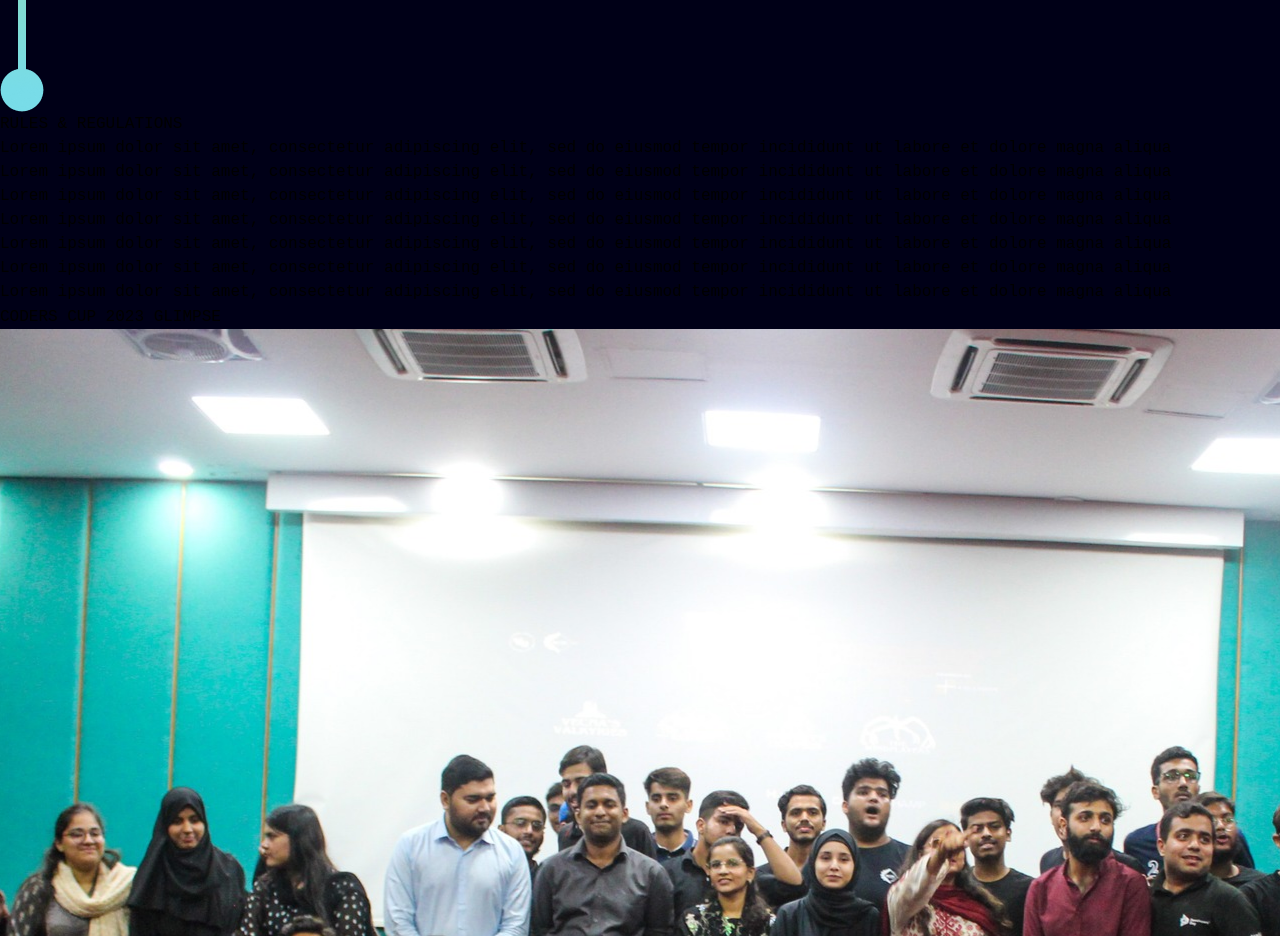
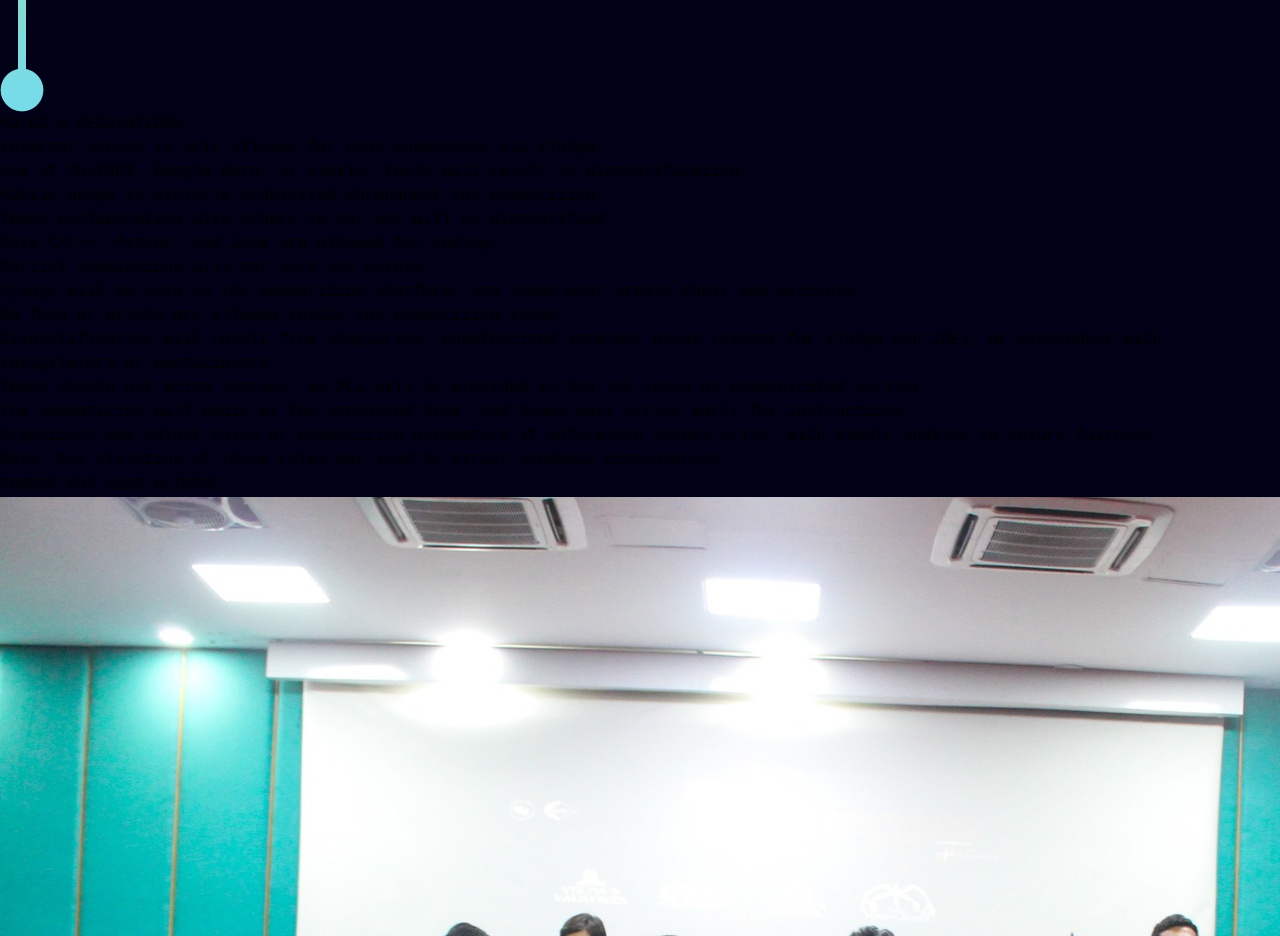
Before and after one commit to sunnyallana/acm-nuces-web-app, a React (Vite) app: page /event-flow in a window 1280 px wide. Shown: the part 3600-4536 px from the top of the page. Built offline with nearby package versions, Linux system fonts and the light colour scheme.

Commit message:
Revised content

```diff
--- a/src/components/GlobalComponents/FooterComponent.jsx
+++ b/src/components/GlobalComponents/FooterComponent.jsx
@@ -86,7 +86,7 @@ const FooterComponent = () => {
             <h1 className="mb-2 text-lg font-bold uppercase text-[18px] md:text-[20px]">REPOSITORY</h1>
             <a
               href="https://github.com/sunnyallana/acm-nuces-web-app"
-              className="flex overflow-hidden items-center text-sm font-medium focus-visible:outline-none focus-visible:ring-1 focus-visible:ring-ring disabled:pointer-events-none disabled:opacity-50 bg-black text-white shadow hover:bg-black/90 h-9 px-4 py-2 max-w-52 whitespace-pre md:flex group relative w-full justify-center gap-2 rounded-md transition-all duration-300 ease-out hover:ring-2 hover:ring-black hover:ring-offset-2"
+              className="flex overflow-hidden items-center text-sm font-medium focus-visible:outline-none focus-visible:ring-1 focus-visible:ring-ring disabled:pointer-events-none disabled:opacity-50 bg-transparent text-white shadow hover:bg-black/90 h-9 px-4 py-2 max-w-52 whitespace-pre md:flex group relative w-full justify-center gap-2 rounded-md transition-all duration-300 ease-out hover:ring-2 hover:ring-black hover:ring-offset-2"
               target="_blank"
               rel="noopener noreferrer"
               aria-label="Star on GitHub"
--- a/src/components/HomePageComponents/AboutACM.jsx
+++ b/src/components/HomePageComponents/AboutACM.jsx
@@ -47,10 +47,8 @@ export default function AboutACM() {
             <h1 className="text-center font-bold text-4xl md:text-7xl bg-gradient-to-b from-gray-200 to-gray-300 text-transparent bg-clip-text">
                 ABOUT <span className="text-[#17A0B7]">ACM</span>
             </h1>
-                <p className='text-center font-extralight text-sm w-10/12 md:w-7/12 mb-20 mt-20'>
-                    More than 75 successful projects, more than 250 satisfied clients. Join us on
-                    this creative journey with many success stories and see how we bring
-                    companies and businesses to life.
+                <p className='text-left font-extralight text-sm w-10/12 md:w-7/12 mb-20 mt-20'>
+                The Association for Computing Machinery (ACM) is the world’s largest computing society. Our FAST University chapter cultivates a vibrant community of tech enthusiasts. We empower students through events like Coders Cup, workshops, and mentorship, fostering growth and real-world innovation.
                 </p>
 
                 {/* Cards Section */}
--- a/src/components/HomePageComponents/AboutCodersCup.jsx
+++ b/src/components/HomePageComponents/AboutCodersCup.jsx
@@ -10,8 +10,9 @@ export default function AboutCodersCup() {
 
             <div className="flex flex-col md:flex-row gap-8 justify-center items-center px-4">
                 <p className='w-full md:w-6/12 text-center md:text-left'>
-                    Lorem ipsum dolor sit amet, consectetur adipiscing elit, sed do eiusmod tempor incididunt ut labore et dolore magna aliqua.
-                    Lorem ipsum dolor sit amet, consectetur adipiscing elit, sed do eiusmod tempor incididunt ut labore et dolore magna aliqua.
+                ACM Coders Cup is an annual coding competition celebrating technology and problem-solving. It brings together top programmers from FAST University to compete in fast-paced, intense coding challenges. Whether you're a beginner or a pro, Coders Cup is your platform to sharpen your skills and compete with the best.
+                <br /><br />
+                Over the years, the event has grown in scale, attracting talented participants. Coder's Cup not only nurtures technical excellence but also encourages collaboration and teamwork, establishing itself as a prestigious platform for budding coders.
                 </p>
                 <img className='w-full md:w-4/12' src={logo} alt="Coders Cup Logo" />
             </div>
--- a/src/components/HomePageComponents/HousesSection.jsx
+++ b/src/components/HomePageComponents/HousesSection.jsx
@@ -14,9 +14,7 @@ const HousesSection = () => {
 
   const [currentPlayer, setCurrentPlayer] = useState(Player);
 
-
   const handleHover = (playerImage) => setCurrentPlayer(playerImage);
-
 
   const handleMouseLeave = () => setCurrentPlayer(Player);
 
@@ -42,14 +40,16 @@ const HousesSection = () => {
           <ClubCard
             image={RealMadrid}
             playerImage={RealMadridPlayer}
-            name="Real Madrid"
+            name="Red Devils"
+            description="Resilience, teamwork, and relentless drive."
             handleHover={handleHover}
             handleMouseLeave={handleMouseLeave}
           />
           <ClubCard
             image={Arsenal}
             playerImage={ArsenalPlayer}
-            name="Arsenal"
+            name="Gunners"
+            description="Creativity, innovation, and outside-the-box thinking."
             handleHover={handleHover}
             handleMouseLeave={handleMouseLeave}
           />
@@ -65,14 +65,16 @@ const HousesSection = () => {
           <ClubCard
             image={Manchestor}
             playerImage={ManchestorPlayer}
-            name="Manchestor"
+            name="Galacticos"
+            description="Precision, skill, and unmatched excellence."
             handleHover={handleHover}
             handleMouseLeave={handleMouseLeave}
           />
           <ClubCard
             image={Barcelona}
             playerImage={BarcelonaPlayer}
-            name="Barcelona"
+            name="Culers"
+            description="Collaboration and technical finesse at their finest."
             handleHover={handleHover}
             handleMouseLeave={handleMouseLeave}
           />
@@ -83,7 +85,7 @@ const HousesSection = () => {
 };
 
 // ClubCard Component
-const ClubCard = ({ image, playerImage, name, handleHover, handleMouseLeave }) => (
+const ClubCard = ({ image, playerImage, name, description, handleHover, handleMouseLeave }) => (
   <div
     className="card justify-center items-center flex flex-col gap-y-4 p-8 cursor-pointer"
     onMouseEnter={() => handleHover(playerImage)}
@@ -91,7 +93,7 @@ const ClubCard = ({ image, playerImage, name, handleHover, handleMouseLeave }) =
   >
     <img src={image} alt={name} className="w-48 md:w-64" />
     <p className="text-white text-sm md:text-base text-center">
-      Lorem ipsum dolor sit amet, consectetur adipiscing elit, sed do eiusmod tempor incididunt ut labore et dolore magna aliqua.
+      <strong>{name}:</strong> {description}
     </p>
   </div>
 );
--- a/src/components/contributions/Event-Flow/Rules.jsx
+++ b/src/components/contributions/Event-Flow/Rules.jsx
@@ -11,35 +11,46 @@ export default function Rules() {
             </span>
           </h1>
         </div>
-        <div className="flex justify-center items-center max-w-[93%] sm:max-w-[92%] md:max-w-[85%] bg-[#FDFDFD1C] mx-auto rounded-2xl border-s-[0.5px] border-t-[0.5px] border-[#FFFFFF]">
-          <ul className="text-white w-[87%] my-8 text-center list-disc text-[15px] sm:text-[14px] md:text-[15px] xl:text-[18px] 2xl:text-[25px] 2xl:ml-5 xl:ml-8 ml-5">
+        <div className="flex justify-center items-center max-w-[93%] sm:max-w-[92%] md:max-w-[85%] bg-[#FDFDFD1C] mx-auto rounded-2xl border border-[#FFFFFF]">
+          <ul className="text-white w-[87%] my-8 text-left list-disc text-[15px] sm:text-[14px] md:text-[15px] xl:text-[18px] 2xl:text-[25px] 2xl:ml-5 xl:ml-8 ml-5">
             <li className="mb-4">
-              Lorem ipsum dolor sit amet, consectetur adipiscing elit, sed do
-              eiusmod tempor incididunt ut labore et dolore magna aliqua
+              Internet access is only allowed for code submission via Vjudge.
             </li>
             <li className="mb-4">
-              Lorem ipsum dolor sit amet, consectetur adipiscing elit, sed do
-              eiusmod tempor incididunt ut labore et dolore magna aliqua
+              Use of ChatGPT, Google Bard, or similar tools will result in disqualification.
             </li>
             <li className="mb-4">
-              Lorem ipsum dolor sit amet, consectetur adipiscing elit, sed do
-              eiusmod tempor incididunt ut labore et dolore magna aliqua
+              Mobile usage is strictly prohibited throughout the competition.
             </li>
             <li className="mb-4">
-              Lorem ipsum dolor sit amet, consectetur adipiscing elit, sed do
-              eiusmod tempor incididunt ut labore et dolore magna aliqua
+              Teams collaborating with others in any way will be disqualified.
             </li>
             <li className="mb-4">
-              Lorem ipsum dolor sit amet, consectetur adipiscing elit, sed do
-              eiusmod tempor incididunt ut labore et dolore magna aliqua
+              Only C/C++, Python, and Java are allowed for coding.
             </li>
             <li className="mb-4">
-              Lorem ipsum dolor sit amet, consectetur adipiscing elit, sed do
-              eiusmod tempor incididunt ut labore et dolore magna aliqua
+              Partial submissions will not earn any points.
+            </li>
+            <li className="mb-4">
+              Vjudge will be used as the competition platform, and teams must create their own accounts.
+            </li>
+            <li className="mb-4">
+              No food or drinks are allowed inside the competition venue.
+            </li>
+            <li className="mb-4">
+              Disqualification will result from plagiarism, unauthorized internet usage (except for Vjudge and IDE), or misconduct with invigilators or participants.
+            </li>
+            <li className="mb-4">
+              Teams should not bring laptops, as PCs will be provided in the lab venue as communicated earlier.
+            </li>
+            <li className="mb-4">
+              The competition will begin at the announced time, and teams must arrive early for instructions.
+            </li>
+            <li className="mb-4">
+              Organizers may adjust rules or competition parameters if unforeseen issues arise, with timely updates to ensure fairness.
             </li>
             <li>
-              Lorem ipsum dolor sit amet, consectetur adipiscing elit, sed do
-              eiusmod tempor incididunt ut labore et dolore magna aliqua
+              Note: Any violation of these rules may lead to strict academic consequences.
             </li>
           </ul>
         </div>
```
